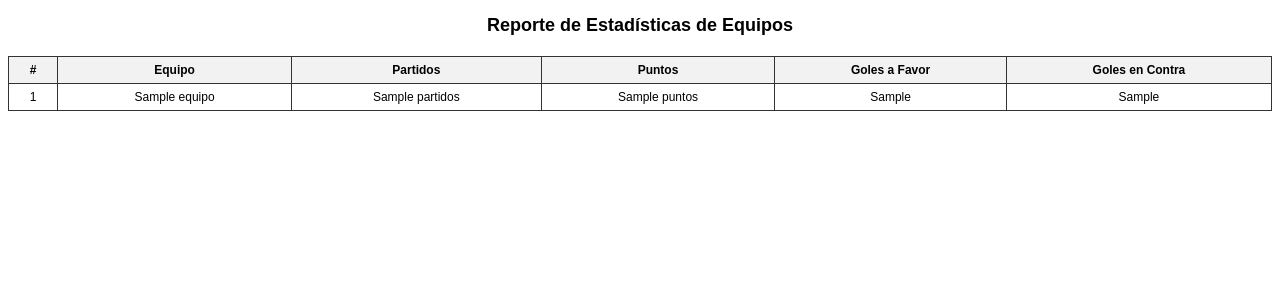
After one commit to cristianriveraxd/Analisis-Predictivo-de-Resultados, a Flask app: template templates/reporte_pdf.html in a window 1280 px wide. The commit adds this page. Shown: the top 300 px of the page. Run offline with Flask 3, Linux system fonts and the light colour scheme; the template is opened without the code that fills it: most values are stand-ins (such as "Sample title", 1, 10 or a date in 2020).

Commit message:
Reportes en pdf y excel descarga

```diff
--- a/app.py
+++ b/app.py
@@ -1,4 +1,5 @@
-from flask import Flask, render_template, request
+from flask import Flask, render_template, request, send_file
+import io
 import requests
 import pandas as pd
 import networkx as nx
@@ -11,6 +12,8 @@ import os
 import plotly.express as px
 import plotly.io as pio
 from datetime import datetime
+
+
 app = Flask(__name__)
 
 API_KEY = '8778d28069434fbd8dc0e71d71120869'
@@ -325,6 +328,34 @@ def index():
                            output_url="static/grafo.png",
                            current_year=datetime.now().year)
 
+@app.route("/descargar/excel")
+def descargar_excel():
+    matches = cargar_datos()
+    df = procesar_estadisticas(matches)
+    output = io.BytesIO()
+    with pd.ExcelWriter(output, engine="xlsxwriter") as writer:
+        df.to_excel(writer, index=False, sheet_name="Estadísticas")
+    output.seek(0)
+    return send_file(output, download_name="Datos Equipos.xlsx", as_attachment=True)
+
+@app.route("/descargar/pdf")
+def descargar_pdf():
+    from xhtml2pdf import pisa
+    from flask import make_response
+    matches = cargar_datos()
+    df = procesar_estadisticas(matches)
+    html = render_template("reporte_pdf.html", tabla=df.to_dict(orient="records"))
+
+    result = io.BytesIO()
+    pisa_status = pisa.CreatePDF(io.StringIO(html), dest=result)
+    if pisa_status.err:
+        return "Error al generar el PDF", 500
+
+    result.seek(0)
+    return send_file(result, download_name="Datos Equipo.pdf", as_attachment=True)
+
+
+
 if __name__ == '__main__':
     if not os.path.exists("static"):
         os.makedirs("static")
--- a/templates/dashboard.html
+++ b/templates/dashboard.html
@@ -123,6 +123,11 @@
 <div>{{ grafico_equipos | safe }}</div>
 <h3 class="mt-5">Total de Goles por Equipo</h3>
 <div>{{ grafico_barras | safe }}</div>
+
+<div class="mb-4">
+    <a href="/descargar/excel" class="btn btn-success me-2">📥 Descargar Excel</a>
+    <a href="/descargar/pdf" class="btn btn-danger">📄 Descargar PDF</a>
+</div>
  <!-- Footer -->
     <footer class="bg-light text-center text-lg-start mt-5 border-top">
       <div class="container py-3">
--- /dev/null
+++ b/templates/reporte_pdf.html
@@ -0,0 +1,40 @@
+<!DOCTYPE html>
+<html lang="es">
+<head>
+    <meta charset="UTF-8">
+    <style>
+        body { font-family: Arial, sans-serif; font-size: 12px; }
+        table { width: 100%; border-collapse: collapse; margin-top: 20px; }
+        th, td { border: 1px solid #333; padding: 6px; text-align: center; }
+        th { background-color: #f2f2f2; }
+    </style>
+    <title>Reporte PDF</title>
+</head>
+<body>
+    <h2 style="text-align:center;">Reporte de Estadísticas de Equipos</h2>
+    <table>
+        <thead>
+            <tr>
+                <th>#</th>
+                <th>Equipo</th>
+                <th>Partidos</th>
+                <th>Puntos</th>
+                <th>Goles a Favor</th>
+                <th>Goles en Contra</th>
+            </tr>
+        </thead>
+        <tbody>
+            {% for fila in tabla %}
+            <tr>
+                <td>{{ loop.index }}</td>
+                <td>{{ fila.Equipo }}</td>
+                <td>{{ fila.Partidos }}</td>
+                <td>{{ fila.Puntos }}</td>
+                <td>{{ fila.GolesFavor }}</td>
+                <td>{{ fila.GolesContra }}</td>
+            </tr>
+            {% endfor %}
+        </tbody>
+    </table>
+</body>
+</html>
```
